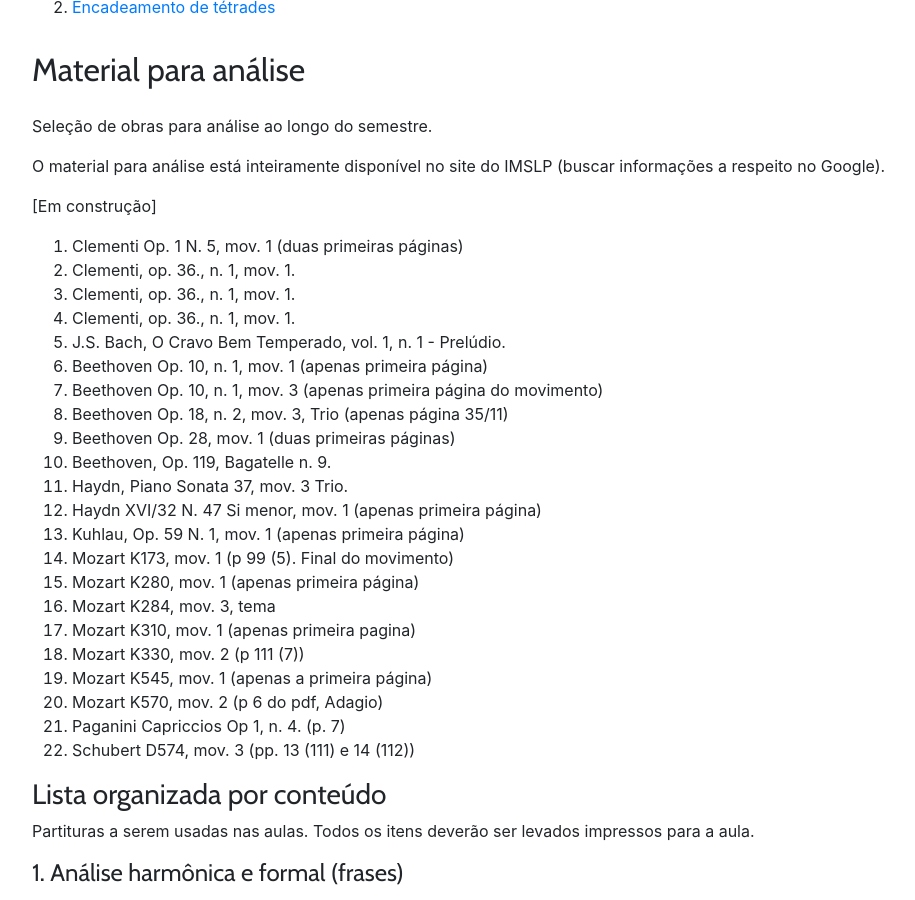
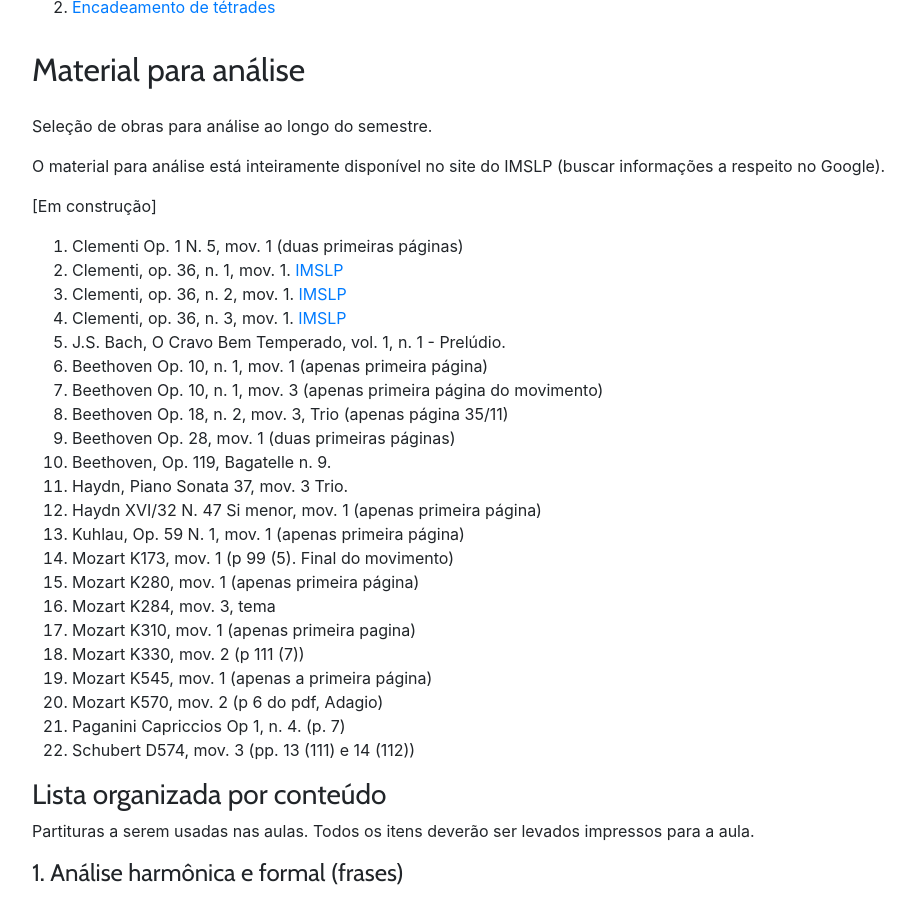
Before and after one commit to kroger/genosmus, a Jekyll site: the page built from _marcos/musa70.md, in a window 1280 px wide and 900 px high, scrolled down 2163 px. Shown: the whole window, without its empty margins (68-983 px from the left). Built offline with Jekyll 4.4.1, drawn with Linux system fonts in a browser that asks for light colours; the table of contents is made by our own code.

Commit message:
Links para IMSLP (parcial)

```diff
--- a/_marcos/musa70.md
+++ b/_marcos/musa70.md
@@ -98,9 +98,9 @@
 -->
 
   1. Clementi Op. 1 N. 5, mov. 1 (duas primeiras páginas)
-  2. Clementi, op. 36., n. 1, mov. 1.
-  3. Clementi, op. 36., n. 1, mov. 1.
-  4. Clementi, op. 36., n. 1, mov. 1.
+  2. Clementi, op. 36, n. 1, mov. 1. [IMSLP](http://ks4.imslp.info/files/imglnks/usimg/b/b5/IMSLP29868-PMLP06617-Clementi_Op36_Schirmer.pdf)
+  3. Clementi, op. 36, n. 2, mov. 1. [IMSLP](http://ks4.imslp.info/files/imglnks/usimg/b/b5/IMSLP29868-PMLP06617-Clementi_Op36_Schirmer.pdf)
+  4. Clementi, op. 36, n. 3, mov. 1. [IMSLP](http://ks4.imslp.info/files/imglnks/usimg/b/b5/IMSLP29868-PMLP06617-Clementi_Op36_Schirmer.pdf)
   5. J.S. Bach, O Cravo Bem Temperado, vol. 1, n. 1 - Prelúdio.
   6. Beethoven Op. 10, n. 1, mov. 1 (apenas primeira página)
   7. Beethoven Op. 10, n. 1, mov. 3 (apenas primeira página do movimento)
```
